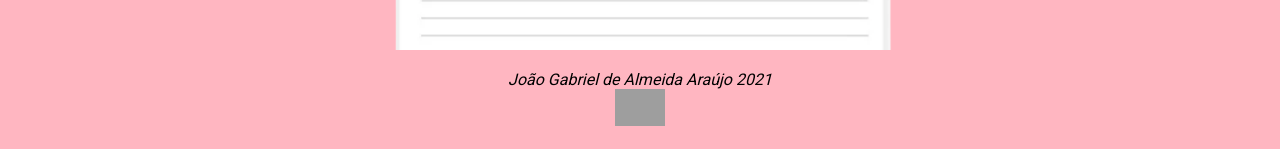
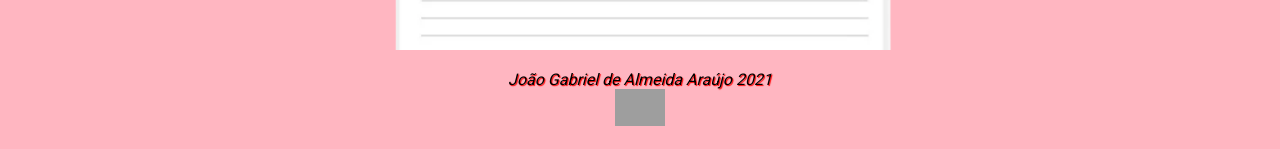
Before and after one commit to JGA7077/Dia-da-Mulher, a plain HTML site: page index.html in a window 1280 px wide. Shown: the part 709-858 px from the top of the page. Drawn offline with Linux system fonts and the light colour scheme; grey boxes are pictures that could not be loaded.

Commit message:
Estilizando assinatura

```diff
--- a/index.html
+++ b/index.html
@@ -37,7 +37,7 @@
 
         </div>
         <div class="final">
-            <p>
+            <p class="assinatura">
                 João Gabriel de Almeida Araújo 2021
             </p>
             <img src="https://i.pinimg.com/originals/29/57/f7/2957f7c7d2ef62de281dac2765bb7acb.gif" alt="gif coração" width="50px">
--- a/style.css
+++ b/style.css
@@ -63,6 +63,10 @@ main h2 {
     font-style: italic;
 }
 
+.assinatura {
+    text-shadow: 1px 1px 1px red;
+}
+
 footer {
     width: 100%;
     text-align: center;
```
